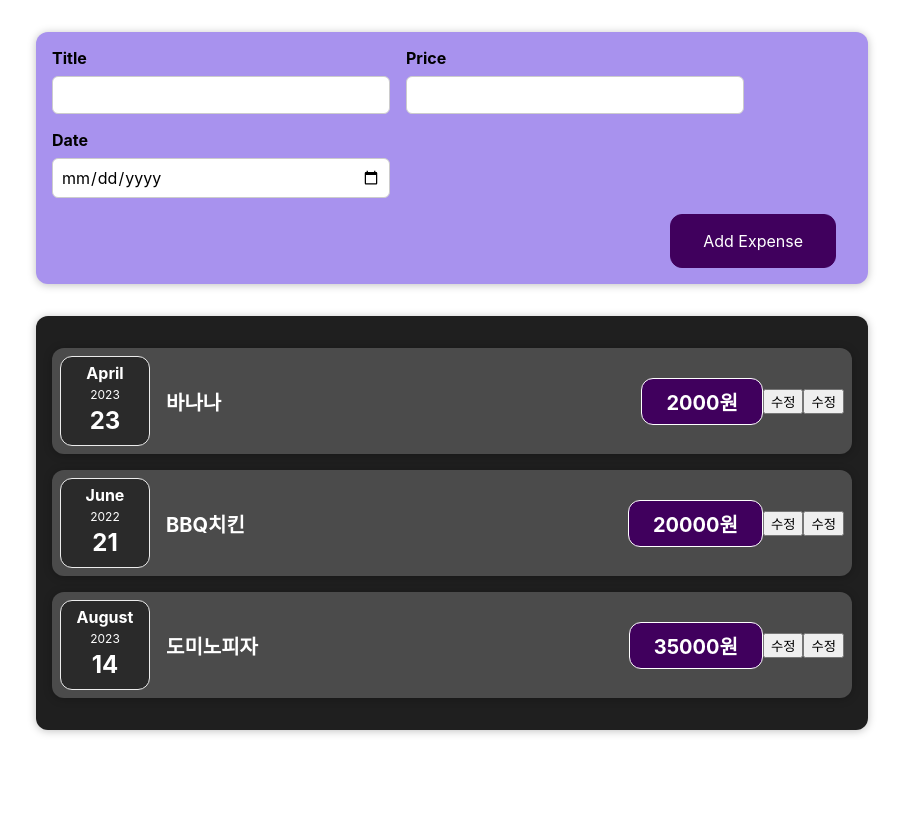
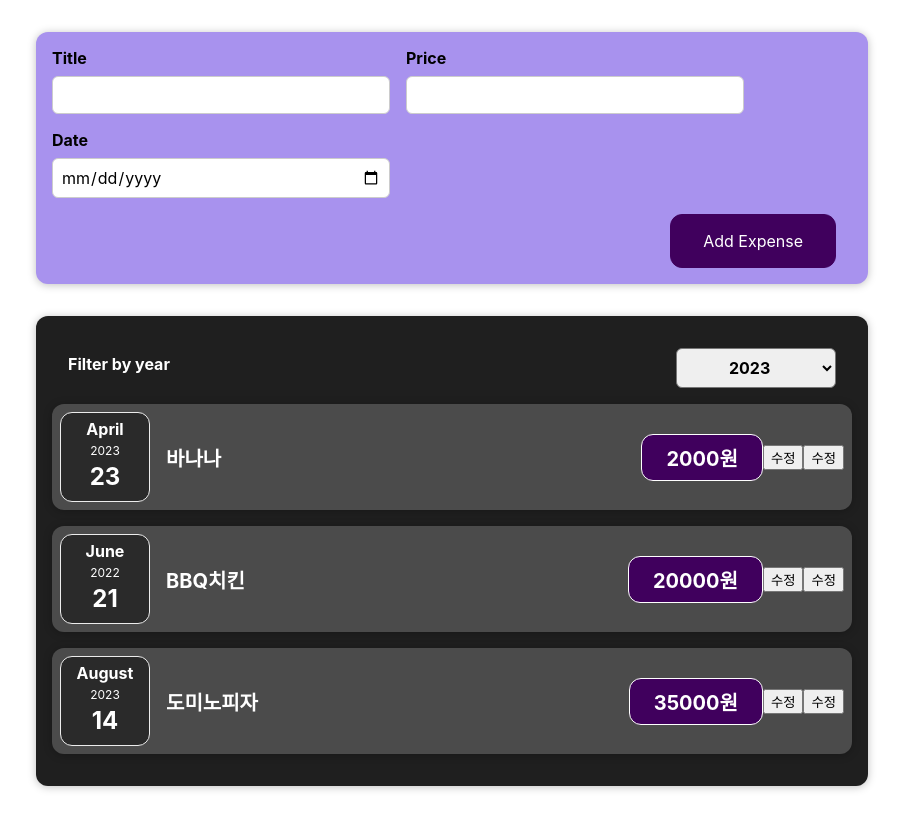
Before and after one commit to bumjun2/react-study202308, a React (Create React App) app: page / in a window 1280 px wide. Shown: the whole page, without its empty margins (188-1091 px from the left). Built offline with nearby package versions, Linux system fonts and the light colour scheme.

Commit message:
연습 : 상태값 끌어올리기

```diff
--- /dev/null
+++ b/src/components/Expenses/ExpenseFilter.css
@@ -0,0 +1,24 @@
+.expenses-filter {
+  color: white;
+  padding: 0 1rem;
+}
+
+.expenses-filter__control {
+  display: flex;
+  width: 100%;
+  align-items: center;
+  justify-content: space-between;
+  margin: 1rem 0;
+}
+
+.expenses-filter label {
+  font-weight: bold;
+  margin-bottom: 0.5rem;
+}
+
+.expenses-filter select {
+  font: inherit;
+  padding: 0.5rem 3rem;
+  font-weight: bold;
+  border-radius: 6px;
+}
--- /dev/null
+++ b/src/components/Expenses/ExpenseFilter.js
@@ -0,0 +1,28 @@
+import React from 'react';
+import './ExpenseFilter.css';
+const ExpeenseFilter = ({ ee }) => {
+  const dropdownChangeHandler = (e) => {
+    console.log(e.target.value);
+
+    const selectedYear = e.target.value;
+    // selectedYear 가 ExpenseList에서 사용할 수 있다록
+    // 올려보내보세요.
+    ee(selectedYear);
+  };
+  return (
+    <div className="expenses-filter">
+      <div className="expenses-filter__control">
+        <label>Filter by year</label>
+        <select onChange={dropdownChangeHandler}>
+          <option value="2023">2023</option>
+          <option value="2022">2022</option>
+          <option value="2021">2021</option>
+          <option value="2020">2020</option>
+          <option value="2019">2019</option>
+        </select>
+      </div>
+    </div>
+  );
+};
+
+export default ExpeenseFilter;
--- a/src/components/Expenses/ExpenseList.js
+++ b/src/components/Expenses/ExpenseList.js
@@ -1,10 +1,17 @@
 import React from 'react';
 import ExpenseItem from './ExpenseItem';
 import './ExpenseList.css';
+import Card from '../UI/card';
+import ExpeenseFilter from './ExpenseFilter';
 
 const ExpenseList = ({ items }) => {
+  const aa = (ee) => {
+    console.log(ee);
+  };
   return (
-    <div className="expenses">
+    <Card className="expenses">
+      <ExpeenseFilter ee={aa} />
+
       <ExpenseItem
         title={items[0].title}
         price={items[0].price}
@@ -20,7 +27,7 @@
         price={items[2].price}
         date={items[2].date}
       />
-    </div>
+    </Card>
   );
 };
 
```
